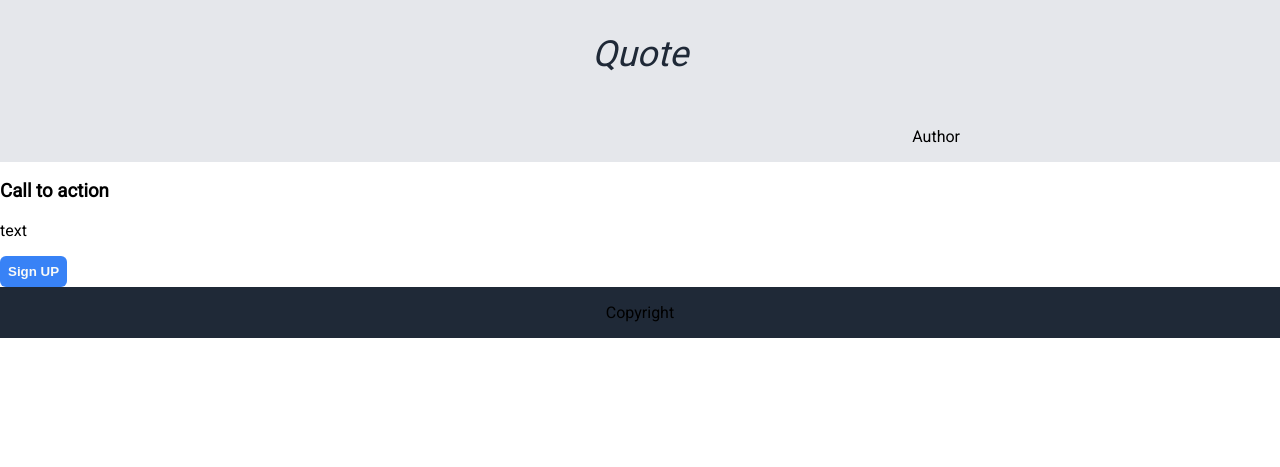
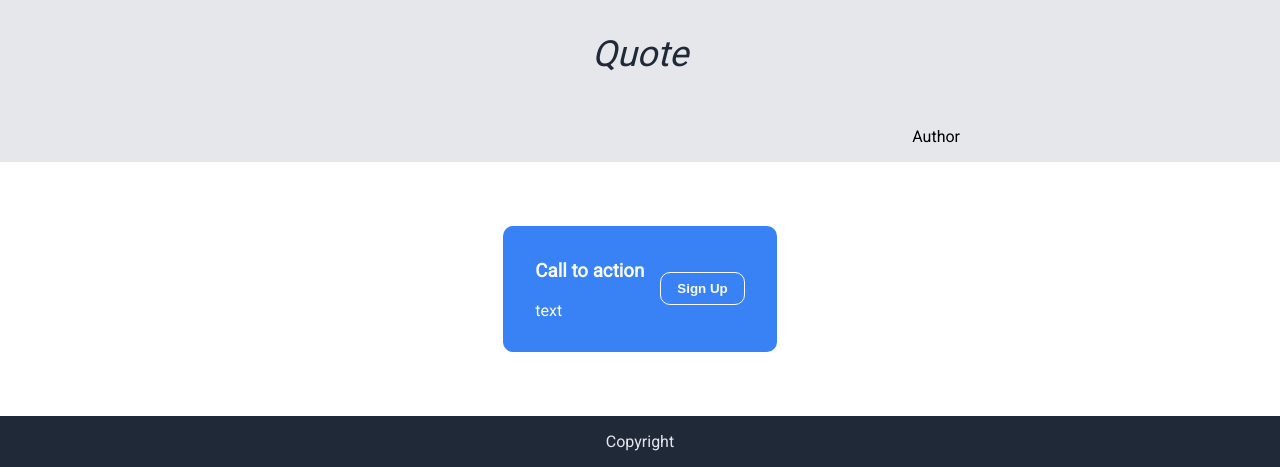
Before and after one commit to Bafikafi/Odin-Landing-Page, a plain HTML site: page index.html in a window 1280 px wide. Shown: the part 1076-1543 px from the top of the page. Before the commit the page ends 1414 px from the top, so only its background shows below. Drawn offline with Linux system fonts and the light colour scheme.

Commit message:
Finished bottom part of main body in css

```diff
--- a/index.html
+++ b/index.html
@@ -54,9 +54,9 @@
         <div class="bottom-box">
           <div class="bottom-text">
             <h3>Call to action</h3>
-            <p>text</p>
+            <p class="bottom-p">text</p>
           </div>
-          <button class="bottom-button">Sign UP</button>
+          <button class="bottom-button">Sign Up</button>
         </div>
       </div>
     </div>
--- a/styles.css
+++ b/styles.css
@@ -107,9 +107,52 @@ button{
     align-self: flex-end;
 }
 
+.bottom-body{
+    display: flex;
+    align-items: center;
+    justify-content: center;
+}
+
+.bottom-box{
+    border: 5px;
+    border-radius: 10px;
+    background-color: #3882F6;
+    border-color: #3882F6;
+    margin: 64px;
+    padding: 16px 32px;
+    display: flex;
+    flex-direction: row;
+    justify-content: space-between;
+    gap: 16px;
+    align-items: center;
+}
+
+
 .footer{
     display: flex;
     justify-content: center;
     padding: 16px;
     background-color: #1F2937;
+    color: #E5E7EB;
 }
+
+h3{
+    color: #F9FaF8;
+}
+
+.bottom-p{
+    color: #F9FaF8;
+}
+
+.bottom-button{
+    border-radius: 10px;
+    border-color: #F9FaF8;
+    border-width: 1px;
+    border-style: solid;
+    padding: 8px 16px;
+}
+
+.upper-image{
+    background-color: #E5E7EB;
+    flex-grow: 1;
+}
```
Also changed, not shown: 1 other file.
